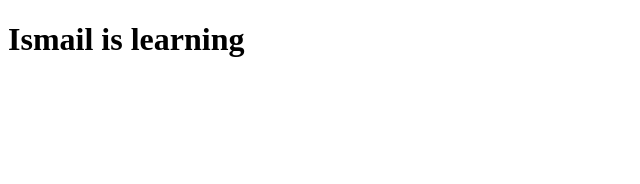
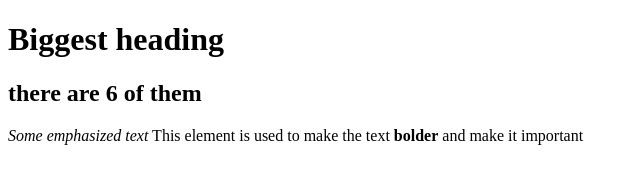
Before and after one commit to Ninja-Jutsu/git_test, a plain HTML site: page html-boilerplate/index.html in a window 1280 px wide. Shown: the whole page, without its empty margins (0-640 px from the left). Drawn offline with Linux system fonts and the light colour scheme.

Commit message:
HTML lesson

```diff
--- a/html-boilerplate/index.html
+++ b/html-boilerplate/index.html
@@ -1,11 +1,22 @@
 <!DOCTYPE html>
 <html lang="en">
-<head>
+ <head>
 	<meta charset="UTF-8">
-	<meta name="viewport" content="width=device-width, initial-scale=1.0">
-	<title>Document</title>
-</head>
+	<title>I AM THE BATMAN</title>
+ </head>
 <body>
-	<h1>Ismail is learning</h1>
+	<h1>Biggest heading</h1>
+	<h2>there are 6 of them</h2>
+		<p>
+			<em>Some emphasized text</em>
+			This element is used to make the text
+			<strong>bolder</strong> and make it important
+		</p>
 </body>
+
+
+
+
+
+
 </html>
```
